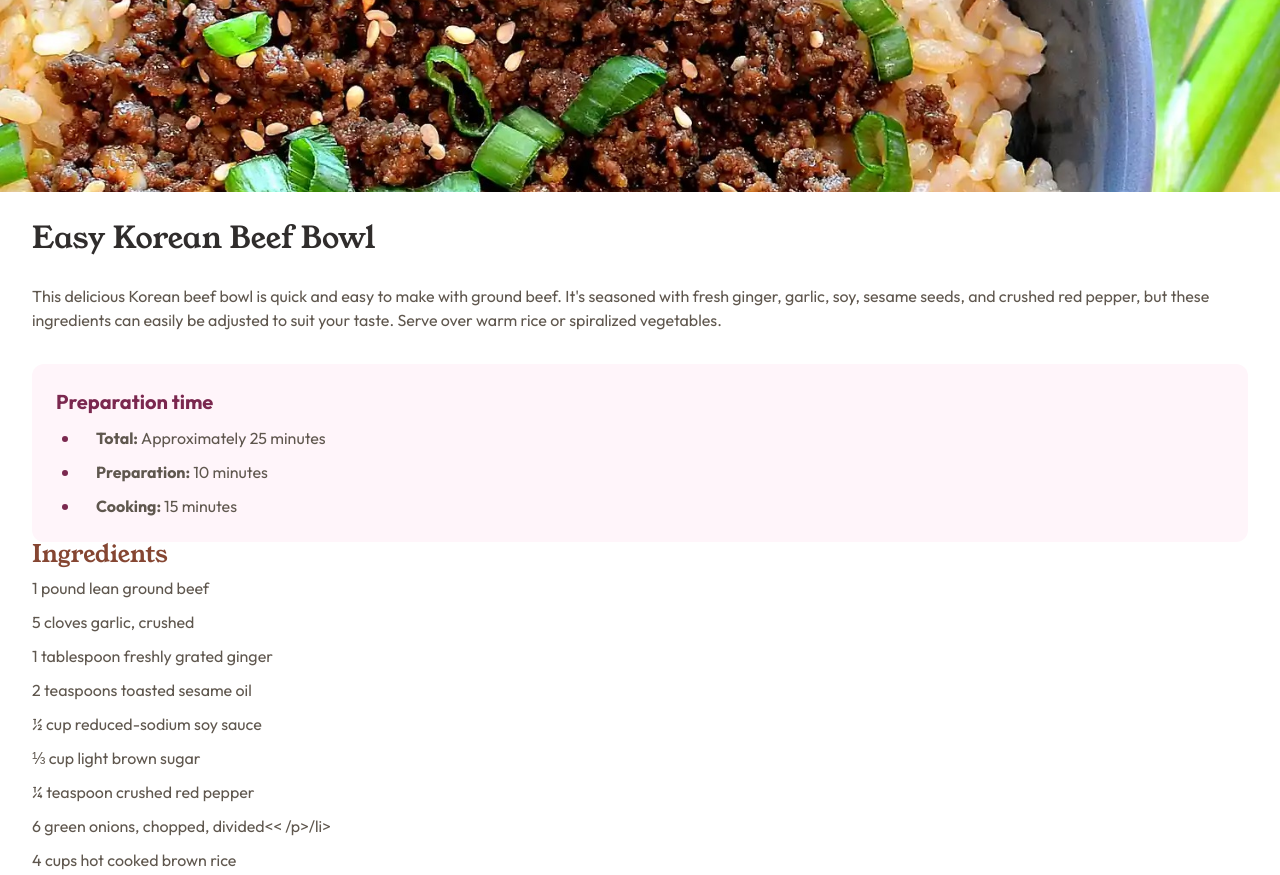
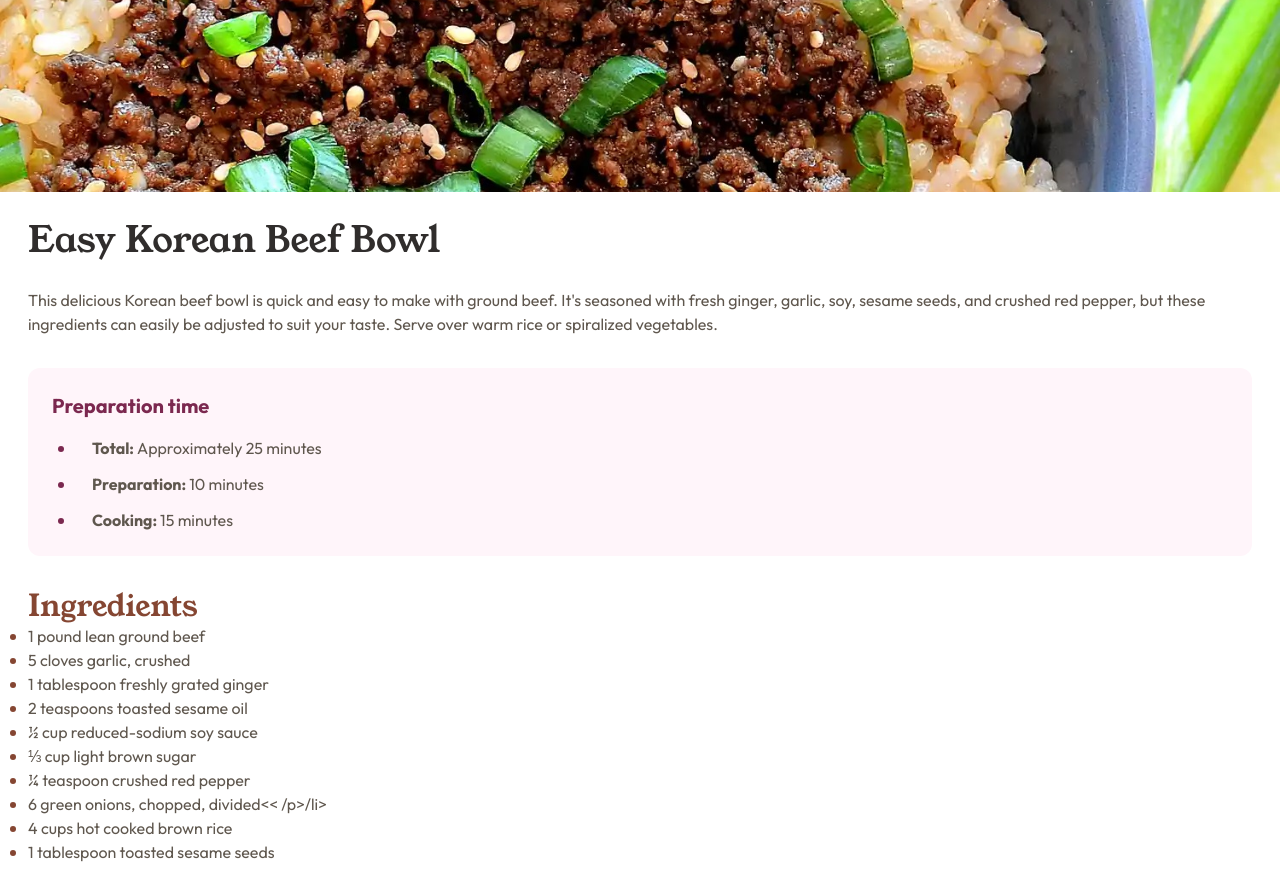
Before and after one commit to onivardi/odin-recipes, a website: page src/index.html in a window 1280 px wide. Shown: the top 875 px of the page. Drawn offline with Linux system fonts and the light colour scheme.

Commit message:
fix preparation time space between itens

```diff
--- a/src/index.html
+++ b/src/index.html
@@ -13,8 +13,8 @@
     />
   </head>
 
-  <body>
-    <main class="flex bg-eggShell justify-center align-middle">
+  <body class="">
+    <main class="flex bg-eggShell justify-center align-middle w-full">
       <div class="bg-white">
         <!--Image Food Section-->
 
@@ -23,10 +23,10 @@
           alt="Finished Korean Beff Bowl"
         />
 
-        <div class="px-8">
+        <div class="px-7">
             <!--Food Description Section-->
             <section >
-                <h1 class="my-7 text-3xl">Easy Korean Beef Bowl</h1>
+                <h1 class="my-7">Easy Korean Beef Bowl</h1>
                 <p class="mb-8">
                     This delicious Korean beef bowl is quick and easy to make with
                     ground beef. It's seasoned with fresh ginger, garlic, soy, sesame
@@ -38,8 +38,8 @@
 
             <!--Preparation Time Section-->
             <section class=" bg-roseWhite p-6 rounded-xl">
-                <p class="text-secondary font-bold text-xl">Preparation time<p>
-                <ul class="list-disc pl-6">
+                <p class="text-secondary font-bold text-xl mb-4">Preparation time<p>
+                <ul class="list-disc pl-6 marker:text-secondary space-y-3">
                     <li><p><span class="p-0 ml-4">
                             Total:
                         </span> Approximately 25 minutes</p>
@@ -56,10 +56,10 @@
             </section>
 
             <!--Ingredients Section-->
-            <section>
-                <h3 class="primary-nutmeg young-serif-family">Ingredients</h3>
-                <ul>
-                    <li>
+            <section class="my-8">
+                <h2 class="">Ingredients</h2>
+                <ul class="list-disc marker:text-primary">
+                    <li class="">
                         <p>1 pound lean ground beef</p>
                     </li>
                     <li>
--- a/src/input.css
+++ b/src/input.css
@@ -10,6 +10,12 @@
     h1 {
         @apply font-young;
         @apply text-darkCharcoal;
+        @apply text-4xl;
+    }
+    h2 {
+        @apply font-young;
+        @apply text-primary;
+        @apply text-3xl;
     }
 
     p {
--- a/style.css
+++ b/style.css
@@ -1,28 +1,5 @@
-body {
-    font-size: 16px;
 
-}
 
-h4, span {
-    font-weight: bold;
-}
-span {
-    padding-left: 10px;
-}
-li::marker {
-    color: hsl(332, 51%, 32%);
-}
-li {
-    padding-top: 10px;
-
-}
-h3 {
-    font-size: x-large;
-    color: hsl(14, 45%, 36%);
-    font-family: "Young Serif", serif;
-    font-weight: 400;
-    font-style: normal;
-}
 
 .prep-time-list {
     padding-left: 25px;
```
Also changed, not shown: src/output.css.
